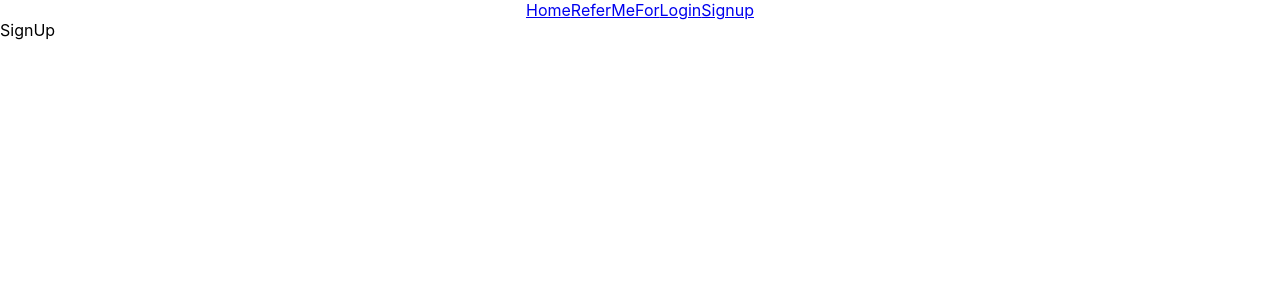
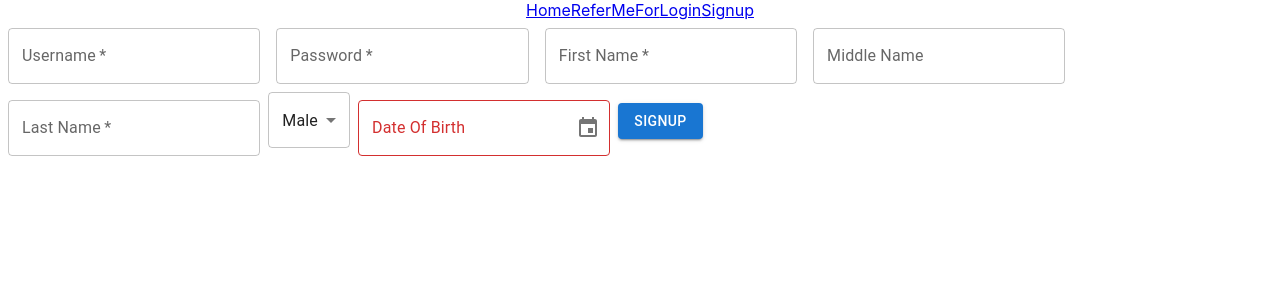
Before and after one commit to akbloodadarsh/referme-app, a React (Create React App) app: page /login-signup/signup in a window 1280 px wide. Shown: the top 300 px of the page. Built offline with nearby package versions, Linux system fonts and the light colour scheme.

Commit message:
Added Signup

```diff
--- a/src/components/login-signup/SignUp.js
+++ b/src/components/login-signup/SignUp.js
@@ -1,7 +1,131 @@
 import React from 'react'
+import TextField from '@mui/material/TextField';
+import Box from '@mui/material/Box';
+import Button from '@mui/material/Button';
+import MenuItem from '@mui/material/MenuItem';
+import Select from '@mui/material/Select';
+import { DesktopDatePicker } from '@mui/x-date-pickers/DesktopDatePicker';
+import { LocalizationProvider } from '@mui/x-date-pickers/LocalizationProvider';
+import { AdapterDayjs } from '@mui/x-date-pickers/AdapterDayjs';
 
-export default function SignUp() {
+export default function Login() {
+    const [values, setValues] = React.useState({
+        username: '',
+        password: '',
+        first_name: '',
+        middle_name: '',
+        last_name: '',
+        date_of_birth: '',
+        gender: 'Male'
+      });
+
+    const handleChange = event => {
+        setValues({ ...values, [event.target.name]: event.target.value });
+    };
+
+    const handleDateChange = (newValue) => {
+        setValues({ ...values, ["date_of_birth"]: newValue });
+    }
+
+    async function handleClick() {
+        const requestOptions = {
+            method: 'POST',
+            headers: { 'Content-Type': 'application/json' },
+            body: JSON.stringify(
+                {
+                    "user_name": values.username,
+                    "password": values.password,
+                    "first_name": values.first_name,
+                    "middle_name": values.middle_name,
+                    "last_name": values.last_name,
+                    "date_of_birth": values.date_of_birth,
+                    "gender": values.gender,
+                }
+            )
+        };
+
+        console.log(requestOptions.body)
+        await fetch(process.env.REACT_APP_API + "api/Users/create-user", requestOptions)
+        .then((response) => response.json())
+        .then((response) => {
+            // uncomment this line seeing the message of user created
+            // console.log(response.data)
+        });
+    }
+
   return (
-    <div>SignUp</div>
+    <div>
+        <Box
+        component="form"
+        sx={{
+            '& .MuiTextField-root': { m: 1, width: '25ch' },
+        }}
+        noValidate
+        autoComplete="off"
+        >
+                <TextField
+                    required
+                    name="username"
+                    label="Username"
+                    defaultValue={values.username}
+                    onChange={handleChange}
+                />
+                <TextField
+                    required
+                    name="password"
+                    label="Password"
+                    defaultValue={values.password}
+                    onChange={handleChange}
+                />
+                <TextField
+                    required
+                    name="first_name"
+                    label="First Name"
+                    defaultValue={values.first_name}
+                    onChange={handleChange}
+                />
+                <TextField
+                    name="middle_name"
+                    label="Middle Name"
+                    defaultValue={values.middle_name}
+                    onChange={handleChange}
+                />
+                <TextField
+                    required
+                    name="last_name"
+                    label="Last Name"
+                    defaultValue={values.last_name}
+                    onChange={handleChange}
+                />
+
+                <Select sx={{
+                    '& .MuiTextField-root': { m: 1, width: '25ch' },
+                }}
+                name="gender"
+                required
+                value={values.gender}
+                label="Gender"
+                onChange={handleChange}
+                >
+                    <MenuItem value={"Male"}>Male</MenuItem>
+                    <MenuItem value={"Female"}>Female</MenuItem>
+                    <MenuItem value={"Other"}>Other</MenuItem>
+                </Select>
+
+                <LocalizationProvider dateAdapter={AdapterDayjs}>
+                    <DesktopDatePicker
+                        required
+                        name="date_of_birth"
+                        label="Date Of Birth"
+                        inputFormat="DD/MM/YYYY"
+                        value={values.date_of_birth}
+                        onChange={handleDateChange}
+                        renderInput={(params) => <TextField {...params} />}
+                    />
+                </LocalizationProvider>
+
+                <Button variant="contained" onClick={handleClick}>SignUp</Button>
+        </Box>
+    </div>
   )
 }
```
